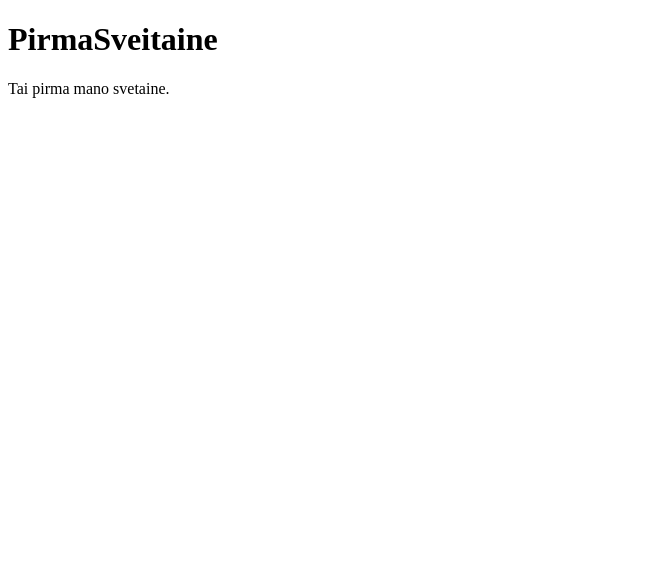
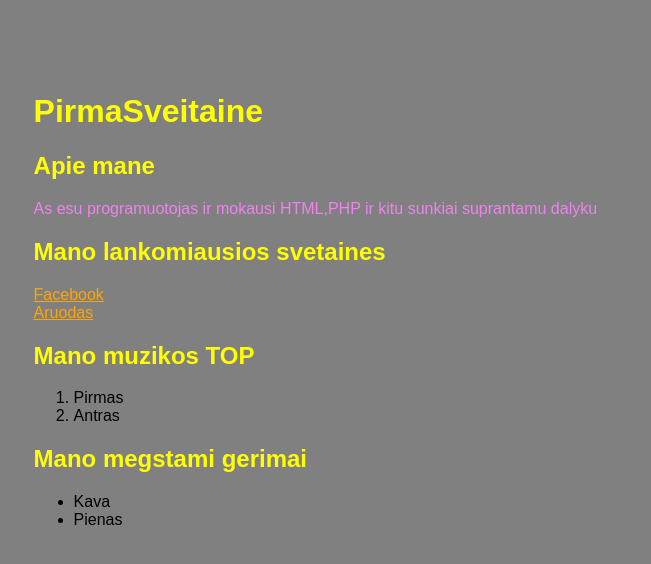
Before and after one commit to ArturVilkicki/PirmaSveitaine, a plain HTML site: page index.html in a window 1280 px wide. Shown: the whole page, without its empty margins (0-651 px from the left). Drawn offline with Linux system fonts and the light colour scheme.

Commit message:
paprasta svetaines puslapis su sarasais

```diff
--- a/index.html
+++ b/index.html
@@ -2,9 +2,45 @@
 <html>
 	<head>
 		<title>PirmaSveitaine</title>
+		<meta charset="utf-8">
+		<style>
+		.paragrafas{
+			color:violet;
+		}
+		.nuoroda{
+			color:orange;
+		}
+		h1 {
+			color:yellow;
+		}
+		h2  {
+			color:yellow;
+		}
+		body {
+			padding-top:5%;
+			padding-left: 2%;
+			background-color: grey;
+			font-family: arial;
+		}
+		</style>
 	</head>
 	<body>
 	    <h1>PirmaSveitaine</h1>
-    <p>Tai pirma mano svetaine.</p>
+	    <h2>Apie mane</h2>
+	    <p class="paragrafas">As esu programuotojas ir mokausi HTML,PHP ir kitu sunkiai suprantamu dalyku</p>
+	    <h2>Mano lankomiausios svetaines</h2>
+	    <a class="nuoroda" href="http://facebook.com">Facebook</a><br />
+	    <a class="nuoroda" href="http://Aruodas.lt">Aruodas</a>
+	    <h2>Mano muzikos TOP</h2>
+	    <ol>
+	    	<li>Pirmas</li>
+	    	<li>Antras</li>
+	    </ol>
+	    <h2>Mano megstami gerimai</h2>
+	    <ul>
+	    	<li>Kava</li>
+	    	<li>Pienas</li>
+	    </ul>
+
 	</body>
 </html>
```
Lines whose indentation alone changed are shown as unchanged.
